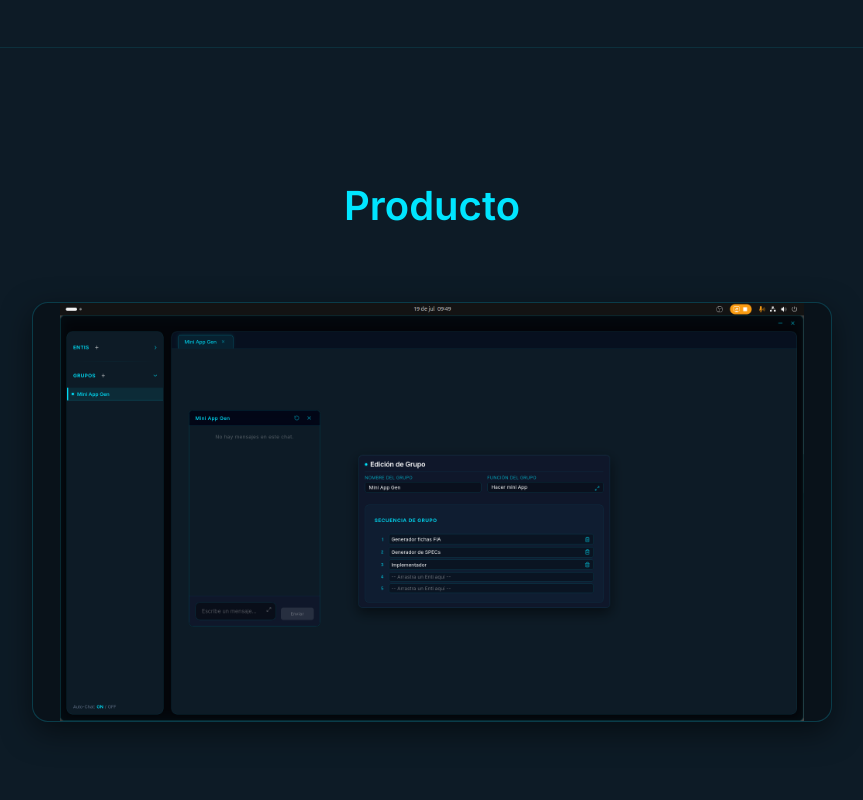
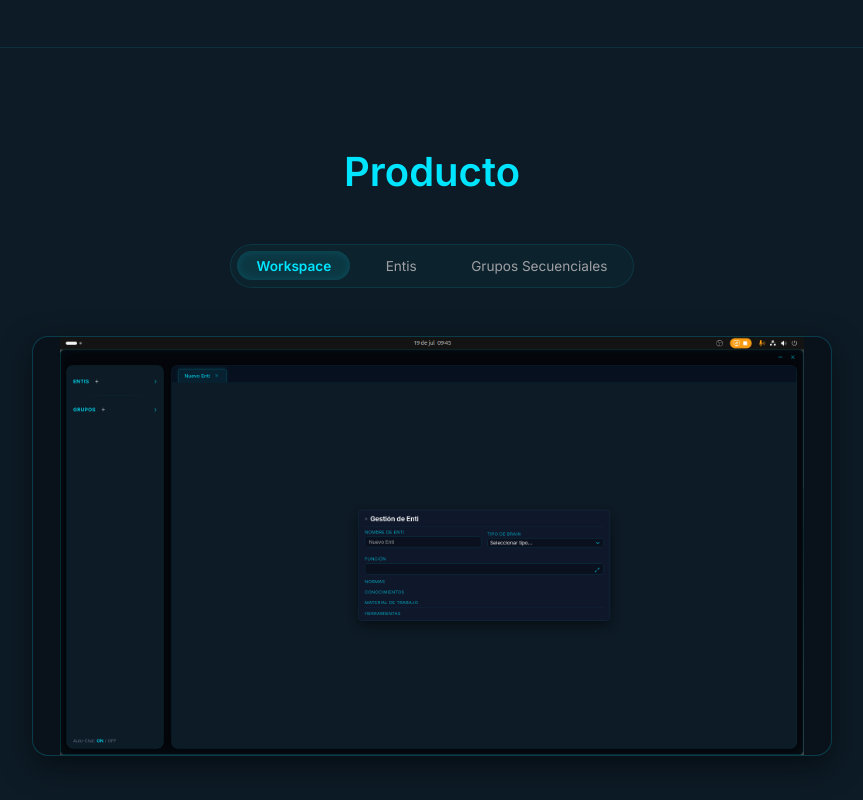
Before and after one commit to hnoloh/Entity_Landing, a website built with Vite: page index.html in a window 1280 px wide. Shown: the part 2657-3457 px from the top of the page, without its empty margins (208-1071 px from the left). Built offline with nearby package versions, Linux system fonts and the light colour scheme.

Commit message:
feat(FIA-034): implementación mínima

```diff
--- a/src/main.ts
+++ b/src/main.ts
@@ -72,9 +72,14 @@ document.querySelector<HTMLDivElement>('#app')!.innerHTML = `
     </section>
     <section id="producto" class="region">
       <h2>Producto</h2>
+      <div class="pf-selector" role="tablist">
+        <button class="pf-tab active" role="tab" aria-selected="true" data-target="workspace">Workspace</button>
+        <button class="pf-tab" role="tab" aria-selected="false" data-target="entis">Entis</button>
+        <button class="pf-tab" role="tab" aria-selected="false" data-target="sequential">Grupos Secuenciales</button>
+      </div>
       <div class="producto-visual">
         <div class="product-frame">
-          <img src="/FIA-33_Implementar vista secuencial grupos.png" alt="Vista de Sequential Groups de Entity" class="pf-capture" />
+          <img src="/FIA-31_Implementar vista workspace.png" alt="Vista Workspace de Entity" class="pf-capture" />
         </div>
       </div>
     </section>
@@ -145,3 +150,42 @@ document.addEventListener('click', (e) => {
     headerEl.classList.remove('mobile-menu-open');
   }
 });
+
+// Demo Selector logic (FIA-034)
+const pfTabs = document.querySelectorAll('.pf-tab');
+const pfCaptureImg = document.querySelector<HTMLImageElement>('.pf-capture');
+
+const viewAssets: Record<string, { src: string; alt: string }> = {
+  workspace: {
+    src: '/FIA-31_Implementar vista workspace.png',
+    alt: 'Vista Workspace de Entity'
+  },
+  entis: {
+    src: '/FIA-32_Implementar vista entis.png',
+    alt: 'Vista Entis de Entity'
+  },
+  sequential: {
+    src: '/FIA-33_Implementar vista secuencial grupos.png',
+    alt: 'Vista de Sequential Groups de Entity'
+  }
+};
+
+pfTabs.forEach(tab => {
+  tab.addEventListener('click', () => {
+    const target = tab.getAttribute('data-target') || 'workspace';
+
+    // Update active tab styling
+    pfTabs.forEach(t => {
+      t.classList.remove('active');
+      t.setAttribute('aria-selected', 'false');
+    });
+    tab.classList.add('active');
+    tab.setAttribute('aria-selected', 'true');
+
+    // Update image
+    if (pfCaptureImg && viewAssets[target]) {
+      pfCaptureImg.src = viewAssets[target].src;
+      pfCaptureImg.alt = viewAssets[target].alt;
+    }
+  });
+});
--- a/src/style.css
+++ b/src/style.css
@@ -902,3 +902,44 @@ main {
     padding: 1.5rem;
   }
 }
+
+/* Selector de demostración (FIA-034) */
+.pf-selector {
+  display: flex;
+  gap: 1rem;
+  margin-top: 1.5rem;
+  background: rgba(0, 229, 255, 0.03);
+  border: 1px solid rgba(0, 229, 255, 0.1);
+  padding: 0.4rem;
+  border-radius: 30px;
+}
+
+.pf-tab {
+  background: transparent;
+  border: none;
+  color: var(--text-secondary);
+  font-family: inherit;
+  font-size: 0.85rem;
+  font-weight: 500;
+  padding: 0.4rem 1.2rem;
+  border-radius: 20px;
+  cursor: pointer;
+  transition: all 0.2s ease;
+}
+
+.pf-tab:hover {
+  color: var(--text-primary);
+}
+
+.pf-tab.active {
+  background: rgba(0, 229, 255, 0.1);
+  color: var(--accent-color);
+  font-weight: 600;
+  box-shadow: inset 0 0 10px rgba(0, 229, 255, 0.15);
+}
+
+.pf-tab:focus-visible {
+  outline: 2px solid var(--accent-color);
+  outline-offset: 2px;
+  border-radius: 20px;
+}
```
